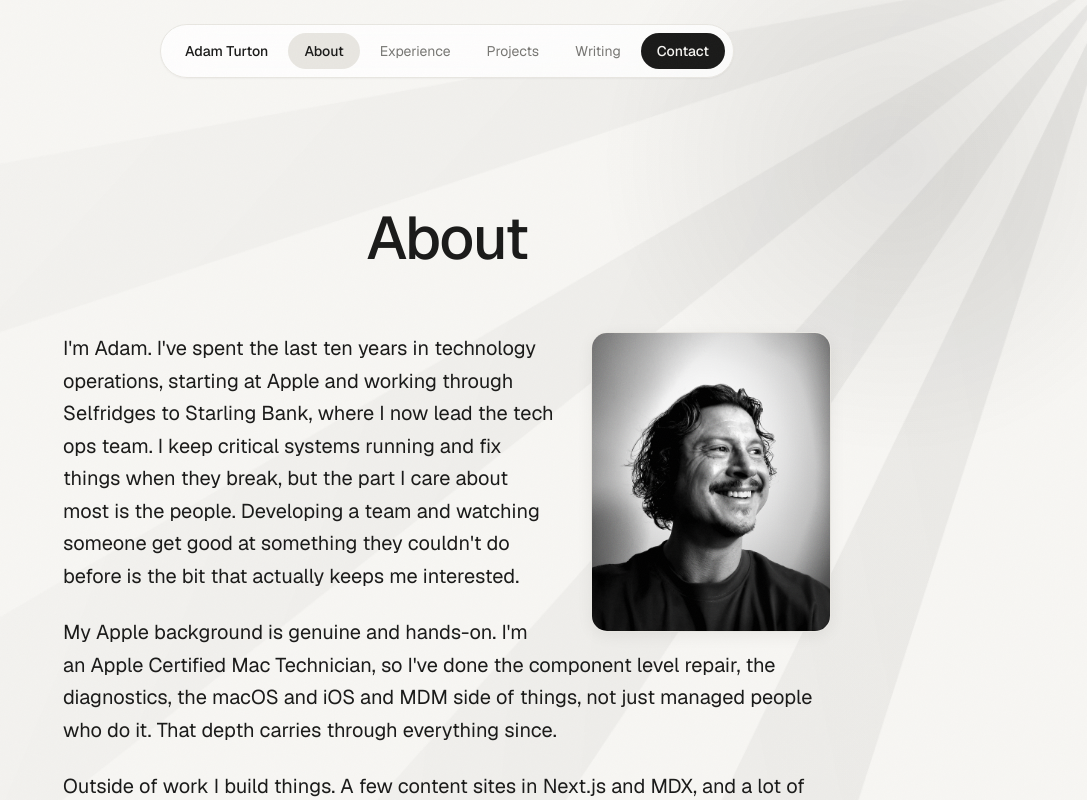
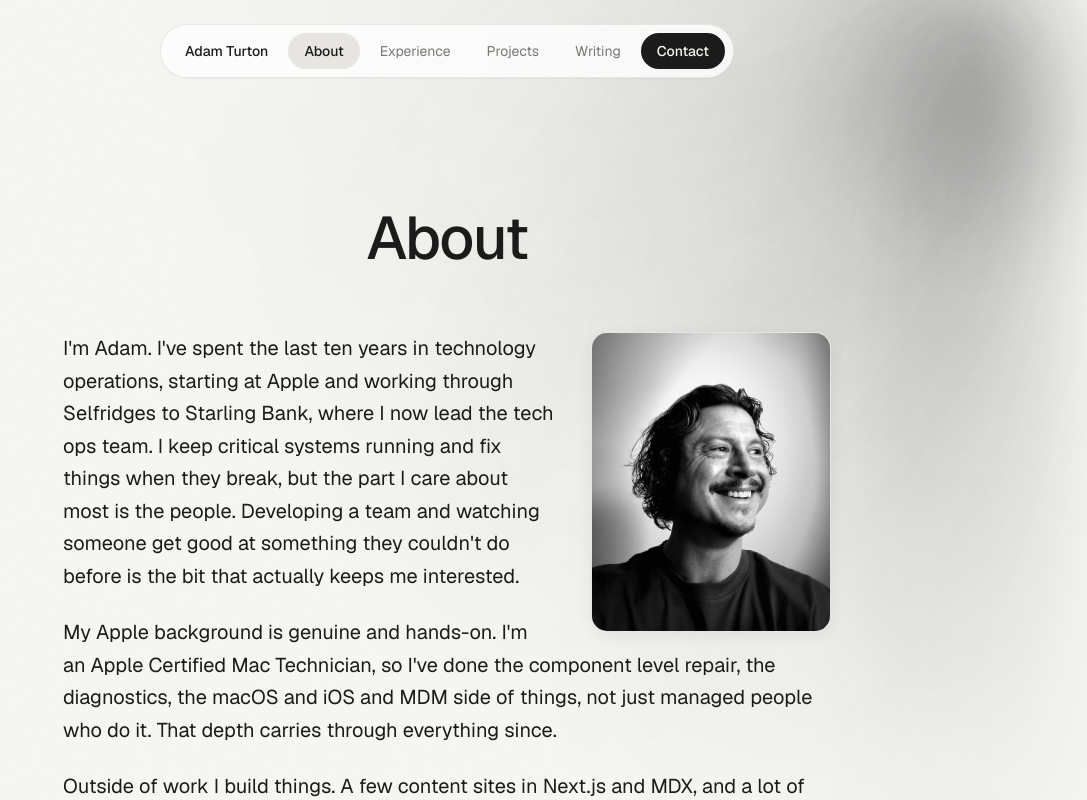
Before and after one commit to errorpleasetryagain/adamturton-portfolio, a Next.js app: page /about in a window 1280 px wide. Shown: the top 800 px of the page, without its empty margins (193-1280 px from the left). Built offline with nearby package versions, Linux system fonts and the light colour scheme.

Commit message:
Improved side-rays light, scroll-reveal, contact emails, footer, favicon

```diff
--- a/src/app/globals.css
+++ b/src/app/globals.css
@@ -132,14 +132,14 @@ body::before {
   }
 }
 
-/* Side rays: gentle drift of the fanned light from the top-right corner */
+/* Side rays: slow, gentle drift of the cascading light from the top-right */
 .side-rays-fan {
-  animation: side-rays-drift 14s ease-in-out infinite alternate;
+  animation: side-rays-drift 18s ease-in-out infinite alternate;
 }
 
 @keyframes side-rays-drift {
-  from { transform: rotate(-4deg); }
-  to { transform: rotate(4deg); }
+  from { transform: rotate(-3deg); }
+  to { transform: rotate(3deg); }
 }
 
 @media (prefers-reduced-motion: reduce) {
--- a/src/components/ui/side-rays.tsx
+++ b/src/components/ui/side-rays.tsx
@@ -1,51 +1,55 @@
 'use client';
 
 /**
- * Soft light rays fanning out from the top-right corner, reactbits side-rays
- * style. Pure monochrome (soft white), sits fixed behind all content and is
- * non-interactive. Subtle but present, to give the page a light source.
+ * Soft volumetric light cascading from the top-right corner, in the reactbits
+ * side-rays style. Built from layered, heavily blurred light cones so the edges
+ * feather and the rays blend into a glow rather than reading as hard shapes.
+ * Monochrome (soft white), fixed behind all content, non-interactive.
  */
 export default function SideRays() {
+  // Each ray is a long, thin, blurred cone rotated out from the corner.
+  const rays = [
+    { rotate: 4, width: 200, opacity: 0.22, blur: 40 },
+    { rotate: 18, width: 260, opacity: 0.16, blur: 55 },
+    { rotate: 34, width: 320, opacity: 0.12, blur: 65 },
+    { rotate: 52, width: 380, opacity: 0.08, blur: 80 },
+    { rotate: 72, width: 440, opacity: 0.05, blur: 90 },
+  ];
+
   return (
-    <div
-      aria-hidden
-      className="pointer-events-none fixed inset-0 -z-10 overflow-hidden"
-    >
-      {/* Core glow at the corner */}
+    <div aria-hidden className="pointer-events-none fixed inset-0 -z-10 overflow-hidden">
+      {/* Bright corner source */}
       <div
-        className="absolute -right-32 -top-40 h-[640px] w-[640px] rounded-full"
+        className="absolute right-0 top-0 h-[420px] w-[420px] translate-x-1/4 -translate-y-1/4"
         style={{
           background:
-            'radial-gradient(circle, color-mix(in srgb, var(--foreground) 9%, transparent) 0%, transparent 65%)',
+            'radial-gradient(circle, color-mix(in srgb, var(--foreground) 16%, transparent) 0%, transparent 60%)',
+          filter: 'blur(30px)',
         }}
       />
 
-      {/* Fanned rays */}
-      <svg
-        className="side-rays-svg absolute -right-10 -top-10 h-[150vh] w-[120vw] opacity-[0.5]"
-        viewBox="0 0 1000 1000"
-        preserveAspectRatio="xMaxYMin slice"
-        fill="none"
+      {/* Cascading rays from the top-right corner */}
+      <div
+        className="side-rays-fan absolute right-0 top-0"
+        style={{ transformOrigin: 'top right' }}
       >
-        <defs>
-          <linearGradient id="rayfade" x1="1" y1="0" x2="0" y2="1">
-            <stop offset="0%" stopColor="var(--foreground)" stopOpacity="0.14" />
-            <stop offset="55%" stopColor="var(--foreground)" stopOpacity="0.04" />
-            <stop offset="100%" stopColor="var(--foreground)" stopOpacity="0" />
-          </linearGradient>
-        </defs>
-        <g className="side-rays-fan" style={{ transformOrigin: '1000px 0px' }}>
-          {[8, 24, 42, 62, 84].map((deg, i) => (
-            <polygon
-              key={i}
-              points="1000,0 460,1600 700,1600"
-              fill="url(#rayfade)"
-              transform={`rotate(${deg} 1000 0)`}
-              style={{ opacity: 1 - i * 0.14 }}
-            />
-          ))}
-        </g>
-      </svg>
+        {rays.map((ray, i) => (
+          <div
+            key={i}
+            className="absolute right-0 top-0 origin-top-right"
+            style={{
+              width: `${ray.width}px`,
+              height: '160vh',
+              transform: `rotate(${ray.rotate}deg)`,
+              background: `linear-gradient(to bottom, color-mix(in srgb, var(--foreground) ${Math.round(
+                ray.opacity * 100
+              )}%, transparent), transparent 70%)`,
+              filter: `blur(${ray.blur}px)`,
+              borderRadius: '50%',
+            }}
+          />
+        ))}
+      </div>
     </div>
   );
 }
```
